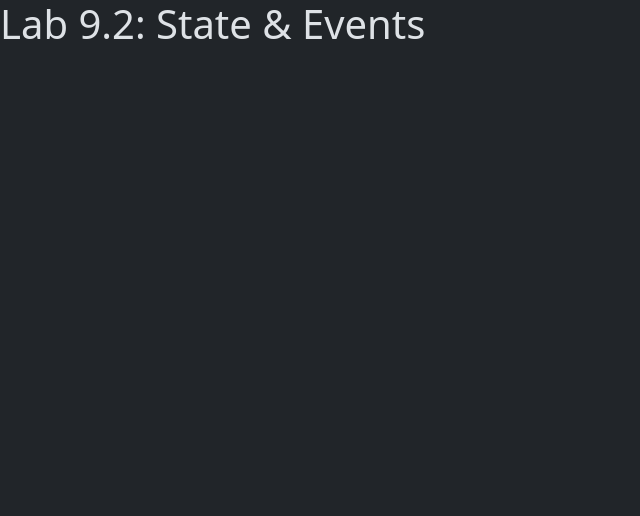
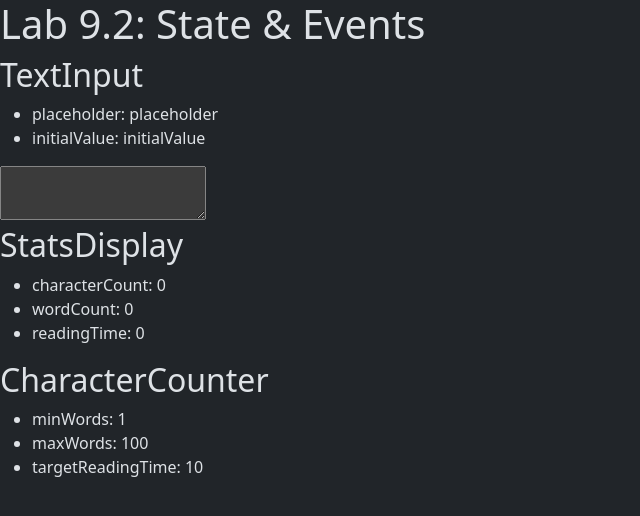
Before and after one commit to hirekarl/lab_9.2_state_and_events, a React (Vite) app in the folder character-counter/: page / in a window 1280 px wide. Shown: the top 516 px of the page, without its empty margins (0-640 px from the left). Built offline with nearby package versions, Linux system fonts and the light colour scheme.

Commit message:
Implemented interfaces and naive initial Components.

```diff
--- a/character-counter/src/App.tsx
+++ b/character-counter/src/App.tsx
@@ -1,9 +1,44 @@
-import { type ReactNode } from "react"
+import type { ReactNode } from "react"
+import TextInput from "./components/TextInput/TextInput"
+import StatsDisplay from "./components/StatsDisplay/StatsDisplay"
+import CharacterCounter from "./components/CharacterCounter/CharacterCounter"
+import type { TextStats } from "./types"
 
 function App(): ReactNode {
+  // TextInput
+  function handleTextChange(text: string): void {
+    alert(text)
+  }
+  const placeholder: string = "placeholder"
+  const initialValue: string = "initialValue"
+
+  // StatsDisplay
+  const testTextStats: TextStats = {
+    characterCount: 0,
+    wordCount: 0,
+    readingTime: 0,
+  }
+  const showReadingTime = true
+
+  // CharacterCounter
+  const minWords: number = 1
+  const maxWords: number = 100
+  const targetReadingTime: number = 10
+
   return (
     <>
       <h1>Lab 9.2: State &amp; Events</h1>
+      <TextInput
+        onTextChange={handleTextChange}
+        placeholder={placeholder}
+        initialValue={initialValue}
+      />
+      <StatsDisplay stats={testTextStats} showReadingTime={showReadingTime} />
+      <CharacterCounter
+        minWords={minWords}
+        maxWords={maxWords}
+        targetReadingTime={targetReadingTime}
+      />
     </>
   )
 }
--- /dev/null
+++ b/character-counter/src/components/CharacterCounter/CharacterCounter.tsx
@@ -0,0 +1,21 @@
+import { type ReactNode } from "react"
+import { type CharacterCounterProps } from "../../types"
+
+export default function CharacterCounter({
+  minWords,
+  maxWords,
+  targetReadingTime,
+}: CharacterCounterProps): ReactNode {
+  return (
+    <div>
+      <h2>CharacterCounter</h2>
+      {(minWords || maxWords || targetReadingTime) && (
+        <ul>
+          {minWords && <li>minWords: {minWords}</li>}
+          {maxWords && <li>maxWords: {maxWords}</li>}
+          {targetReadingTime && <li>targetReadingTime: {targetReadingTime}</li>}
+        </ul>
+      )}
+    </div>
+  )
+}
--- /dev/null
+++ b/character-counter/src/components/StatsDisplay/StatsDisplay.tsx
@@ -0,0 +1,19 @@
+import { type ReactNode } from "react"
+import { type StatsDisplayProps, type TextStats } from "../../types"
+
+export default function StatsDisplay({
+  stats,
+  showReadingTime,
+}: StatsDisplayProps): ReactNode {
+  const { characterCount, wordCount, readingTime }: TextStats = stats
+  return (
+    <div>
+      <h2>StatsDisplay</h2>
+      <ul>
+        <li>characterCount: {characterCount}</li>
+        <li>wordCount: {wordCount}</li>
+        {showReadingTime && <li>readingTime: {readingTime}</li>}
+      </ul>
+    </div>
+  )
+}
--- /dev/null
+++ b/character-counter/src/components/TextInput/TextInput.tsx
@@ -0,0 +1,21 @@
+import { type ReactNode } from "react"
+import { type TextInputProps } from "../../types"
+
+export default function TextInput({
+  onTextChange,
+  placeholder,
+  initialValue,
+}: TextInputProps): ReactNode {
+  const testText = "This is some text."
+
+  return (
+    <div>
+      <h2>TextInput</h2>
+      <ul>
+        {placeholder && <li>placeholder: {placeholder}</li>}
+        {initialValue && <li>initialValue: {initialValue}</li>}
+      </ul>
+      <textarea onChange={() => onTextChange(testText)}></textarea>
+    </div>
+  )
+}
--- /dev/null
+++ b/character-counter/src/types/index.ts
@@ -0,0 +1,22 @@
+export interface TextInputProps {
+  onTextChange: (text: string) => void
+  placeholder?: string
+  initialValue?: string
+}
+
+export interface TextStats {
+  characterCount: number
+  wordCount: number
+  readingTime: number
+}
+
+export interface StatsDisplayProps {
+  stats: TextStats
+  showReadingTime?: boolean
+}
+
+export interface CharacterCounterProps {
+  minWords?: number
+  maxWords?: number
+  targetReadingTime?: number
+}
```
